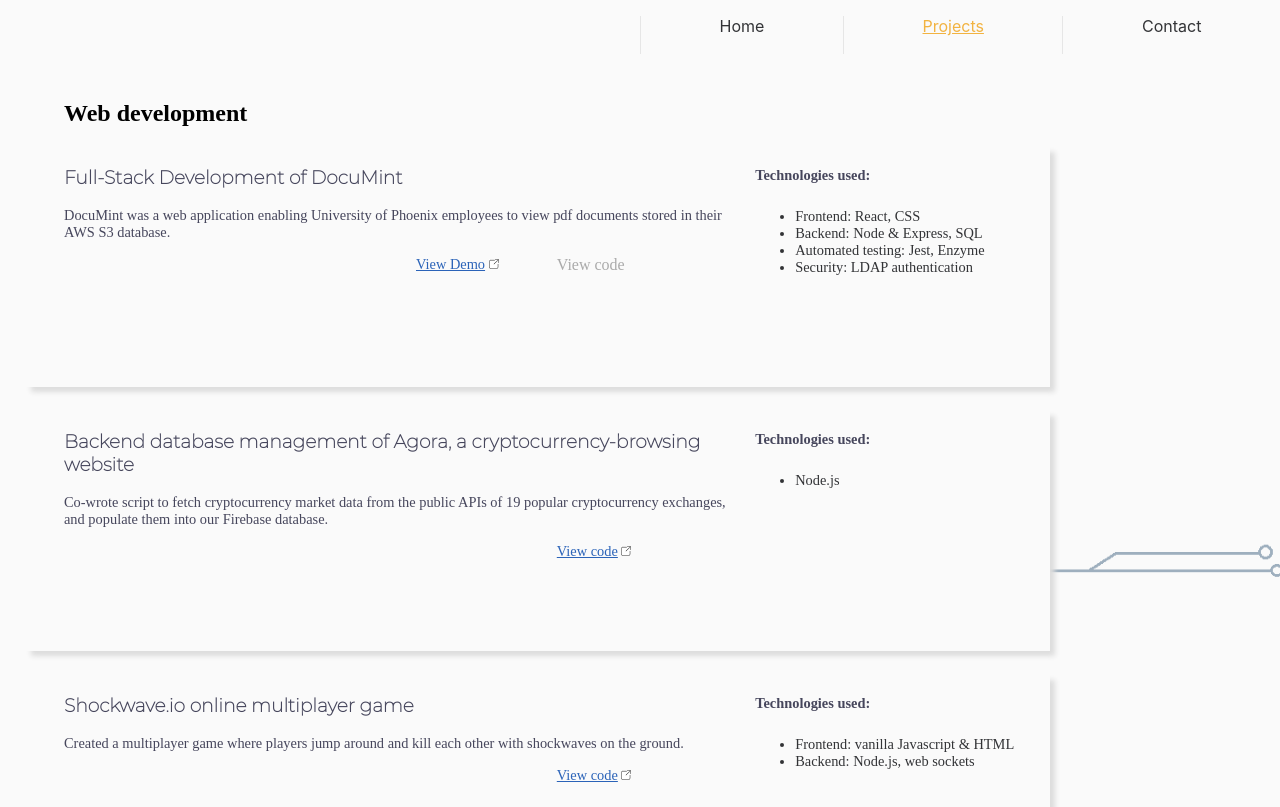
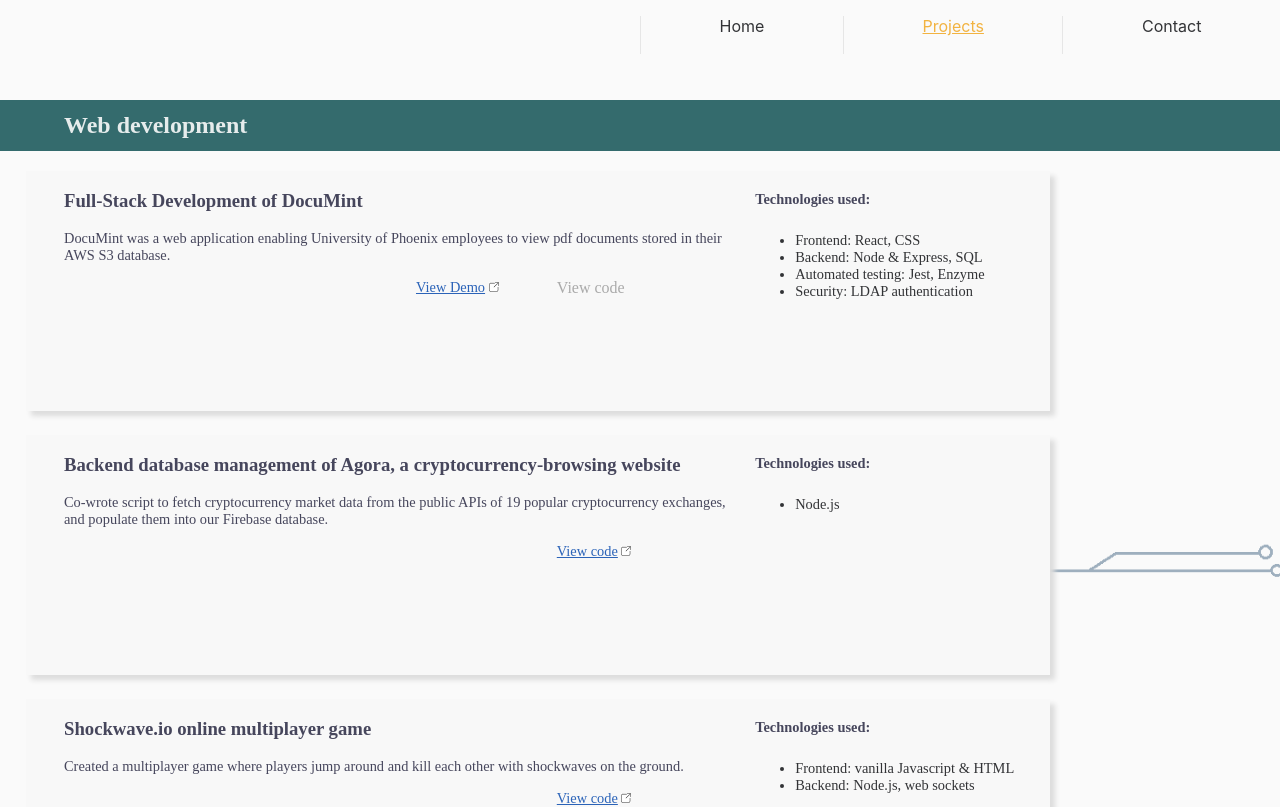
Before and after one commit to Teggoon/Personal-Portfolio, a React (Create React App) app: page /projects in a window 1280 px wide. Shown: the top 807 px of the page. Built offline with nearby package versions, Linux system fonts and the light colour scheme; a web font is replaced by a local one.

Commit message:
changed project page header styling

```diff
--- a/src/css/App.css
+++ b/src/css/App.css
@@ -196,9 +196,12 @@ body {
 }
 
 .project-page h2 {
+  font-family: Montserrat;
   padding-left: 5vw;
-  font-family: Montserrat;
-
+  padding-top: 1.5vh;
+  padding-bottom: 1.5vh;
+  background-color: var(--dark-cyan);
+  color: rgb(230, 236, 236);
   animation: fadeinfromleftsubtle 1s ease;
 }
 
@@ -210,6 +213,7 @@ body {
   margin-left: 2vw;
   background-color: var(--basically-white);
   font-family: Montserrat;
+  background-color: rgb(248, 248, 248);
   color: var(--dark);
   box-shadow: 5px 5px 5px 0px #DDD;
 
@@ -221,12 +225,12 @@ body {
   position: relative;
   display: inline-block;
   padding-left: 3vw;
-  height: 30vh;
+  min-height: 30vh;
   width: 55vw;
 }
 .project-title-description-container h3 {
   color: var(--gentler-dark-gray);
-  font-family: MontserratThin;
+  font-family: Montserrat;
 }
 .project-title-description-container p {
   color: var(--gentler-dark-gray);
@@ -418,6 +422,14 @@ body {
     height: 140px;
   }
 }
+@keyframes fadeinsubtle {
+  0% {
+    opacity: 0;
+  }
+  100% {
+    opacity: 1;
+  }
+}
 
 @keyframes fadeinfrombottom {
   0% {
```
